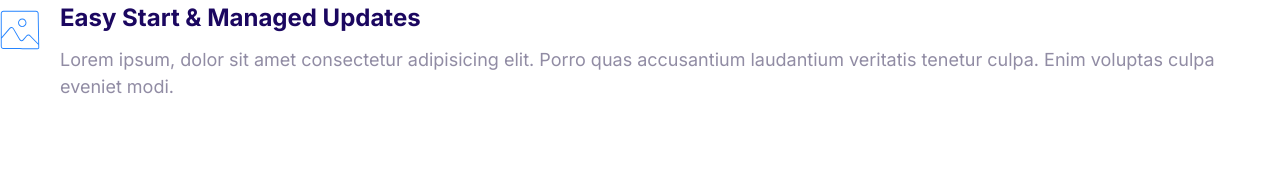
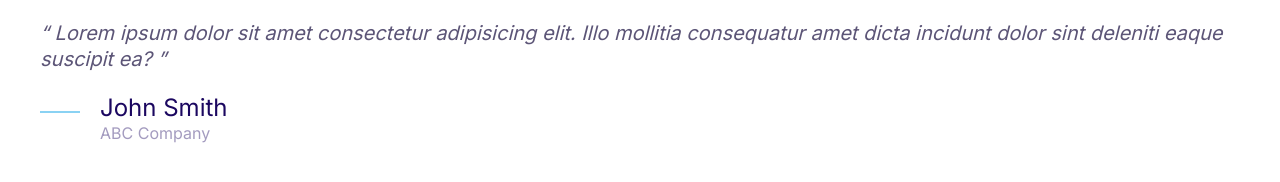
Before and after one commit to Jaymieblaze/Jamify, a plain HTML site: page index.html in a window 1280 px wide. Drawn offline with Linux system fonts and the light colour scheme.

Commit message:
Creating Quotes

```diff
--- a/css/styles.css
+++ b/css/styles.css
@@ -4,6 +4,7 @@
     --color-accent: #ff3400;
     --color-headings: #1b0760;
     --color-body: #918ca4;
+    --color-body-darker: #5c5577;
     --color-border: #ccc;
     --border-radius: 30px;
 }
@@ -376,3 +377,50 @@ a {
   .media__image {
     margin-top: 1rem;
   }
+
+  /* Quotes */
+.quote {
+    font-size: 3rem;
+    font-style: italic;
+    color: var(--color-body-darker);
+    line-height: 1.3;
+}
+
+.quote__text::before {
+    content: open-quote;
+}
+
+.quote__text::after {
+    content: close-quote;
+}
+
+.quote__author {
+    font-size: 3rem;
+    font-weight: 500;
+    font-style: normal;
+    margin-bottom: 0;
+}
+
+.quote__organization {
+    color: var(--color-headings);
+    opacity: 0.4;
+    font-size: 2rem;
+    font-style: normal;
+}
+
+.quote__line {
+    position: relative;
+    bottom: 10px;
+}
+
+@media screen and (min-width: 1024px){
+    .quote {
+        font-size: 2rem;
+    }
+    .quote__author {
+        font-size: 2.4rem;
+    }
+    .quote__organization {
+        font-size: 1.6rem;
+    }
+}
--- a/index.html
+++ b/index.html
@@ -14,20 +14,24 @@
     <link rel="stylesheet" href="css/styles.css" />
   </head>
   <body>
+    <blockquote class="quote">
+      <p class="quote__text">
+        Lorem ipsum dolor sit amet consectetur adipisicing elit. Illo mollitia
+        consequatur amet dicta incidunt dolor sint deleniti eaque suscipit ea?
+      </p>
+      <footer>
         <div class="media">
           <div class="media__image">
-        <svg class="icon icon--primary">
-          <use xlink:href="images/sprite.svg#snap"></use>
+            <svg class="icon icon--primary quote__line">
+              <use xlink:href="images/sprite.svg#line"></use>
             </svg>
           </div>
           <div class="media__body">
-        <h3 class="media__title">Easy Start & Managed Updates</h3>
-        <p>
-          Lorem ipsum, dolor sit amet consectetur adipisicing elit. Porro quas
-          accusantium laudantium veritatis tenetur culpa. Enim voluptas culpa
-          eveniet modi.
-        </p>
+            <h3 class="media__title quote__author">John Smith</h3>
+            <p class="quote__organization">ABC Company</p>
           </div>
         </div>
+      </footer>
+    </blockquote>
   </body>
 </html>
```
Also changed, not shown: components/quotes.html (added, +19 -0 lines). Lines whose indentation alone changed are shown as unchanged.
